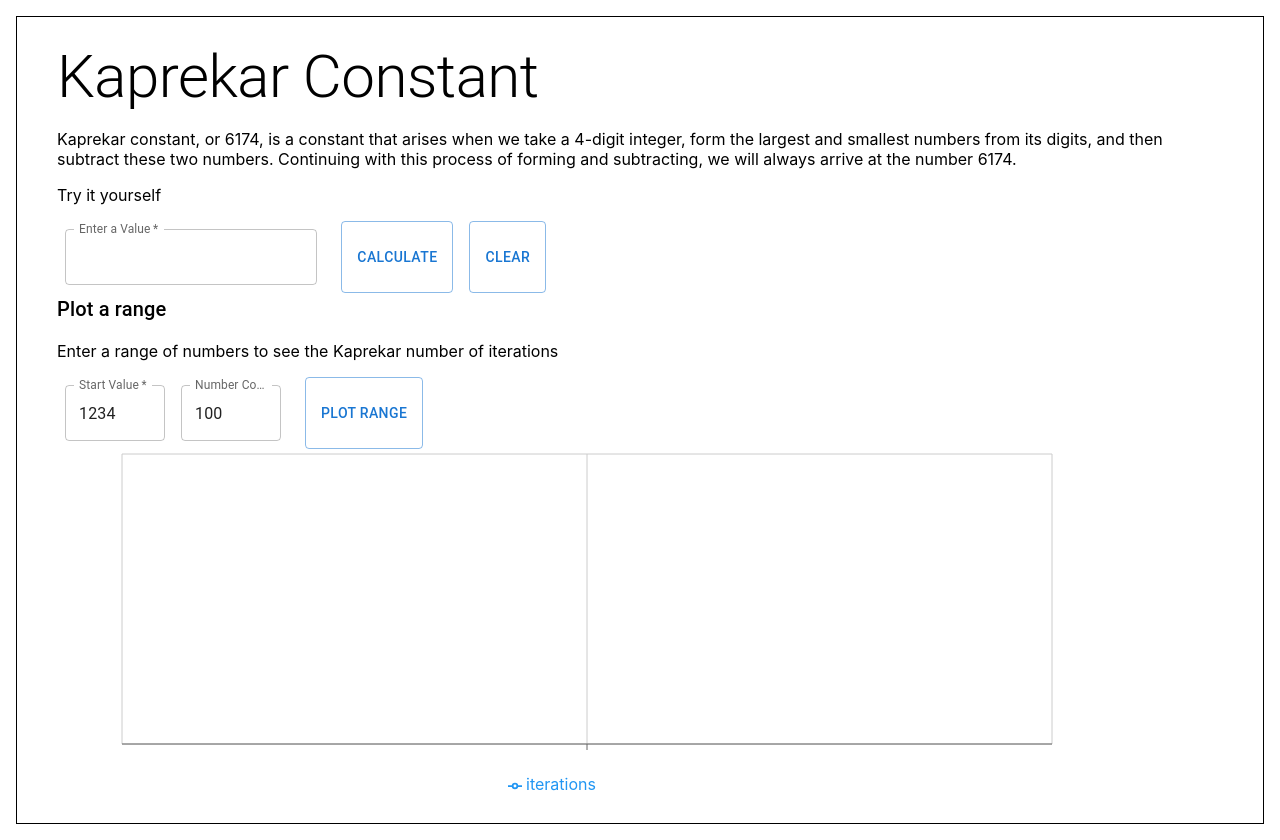
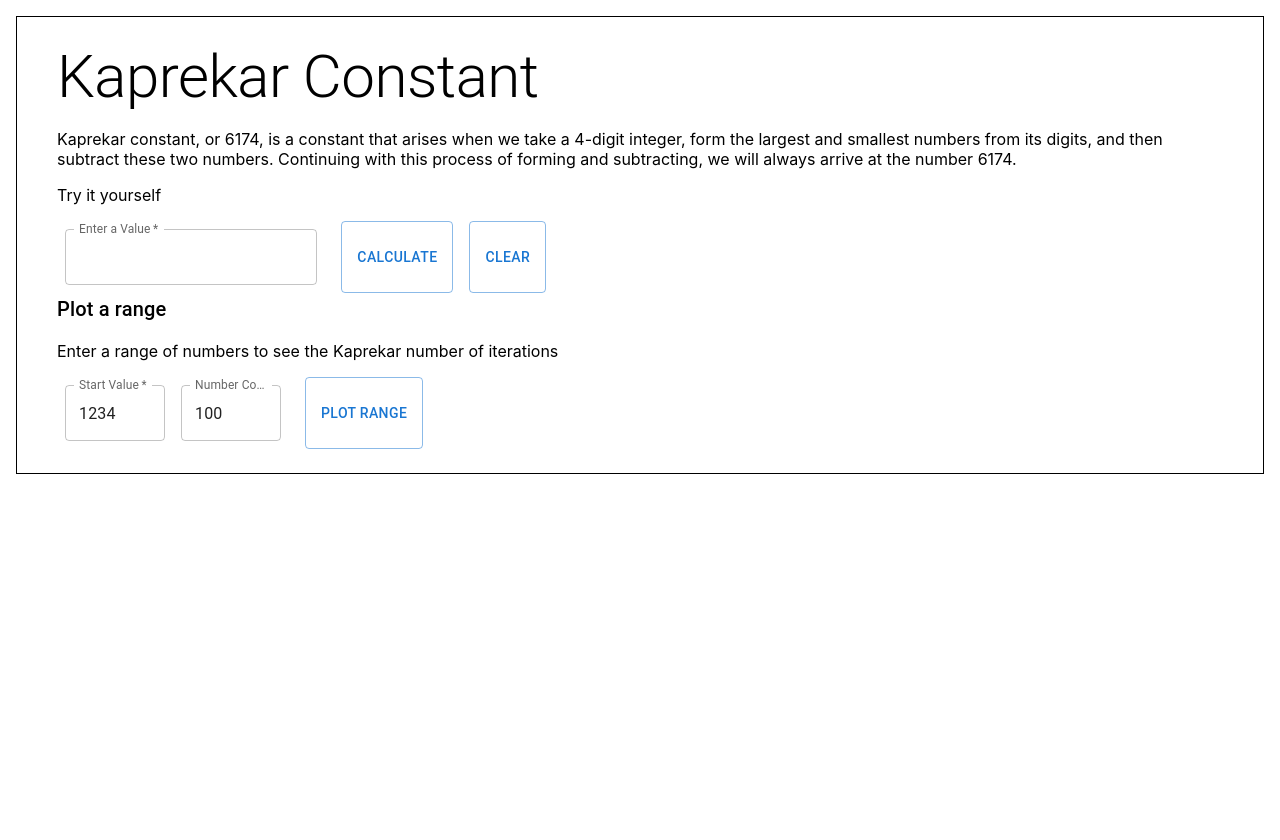
Before and after one commit to cerdamario13/fun-math, a React (Create React App) app: page / in a window 1280 px wide. After the commit the page ends 800 px from the top, so only its background shows below. Built offline with nearby package versions, Linux system fonts and the light colour scheme.

Commit message:
show/hide plot

```diff
--- a/src/App.js
+++ b/src/App.js
@@ -21,7 +21,8 @@ function App() {
 
   const [startValue, setStartValue] = useState(1234);
   const [numberCount, setNumberCount] = useState(100);
-  const [plotData, setPlotData] = useState([[]]);
+  const [plotData, setPlotData] = useState([{}]);
+  const [showPlot, setShowPlot] = useState(false);
 
 
   // Kaprekar Constant function
@@ -142,9 +143,11 @@ function App() {
       }
     };
     setPlotData(numberIterations);
+    setShowPlot(true);
+  }
 
-    console.log(numberIterations);
-  }
+  console.log(plotData);
+  console.log(plotData === [{}]);
 
   return (
     <>
@@ -224,6 +227,9 @@ function App() {
           <Button variant='outlined' onClick={() => plotRange()} >Plot Range</Button>
         </Stack>
 
+        <Stack spacing={2}>
+
+          {showPlot ? (
               <LineChart width={1000} height={350} data={plotData}>
                 <Line type="monotone" dataKey={"iterations"} stroke="#2196F3" strokeWidth={3}></Line>
                 <CartesianGrid stroke="#ccc"></CartesianGrid>
@@ -232,6 +238,13 @@ function App() {
                 <Tooltip></Tooltip>
                 <Legend></Legend>
               </LineChart>
+            ) : (
+              <></>
+            )}
+
+        </Stack>
+
+
 
       </Box>
     </>
```
Lines whose indentation alone changed are shown as unchanged.
